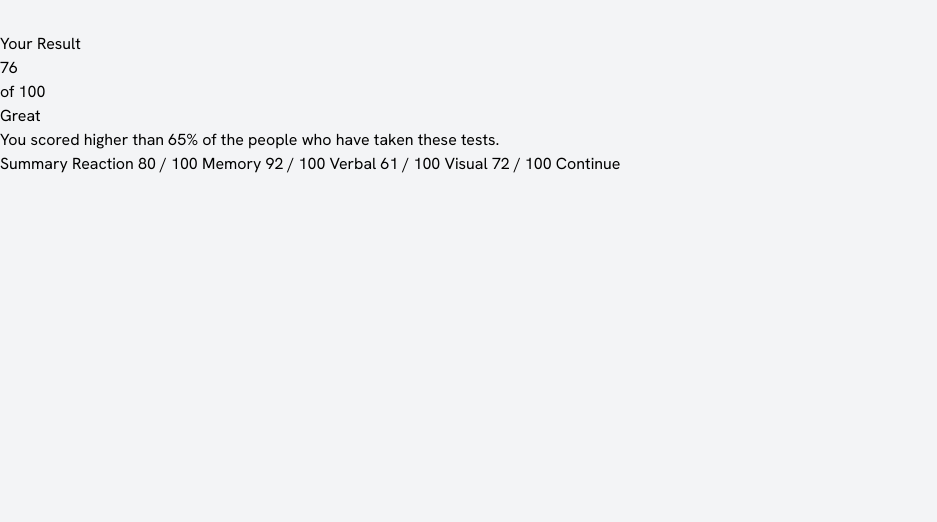
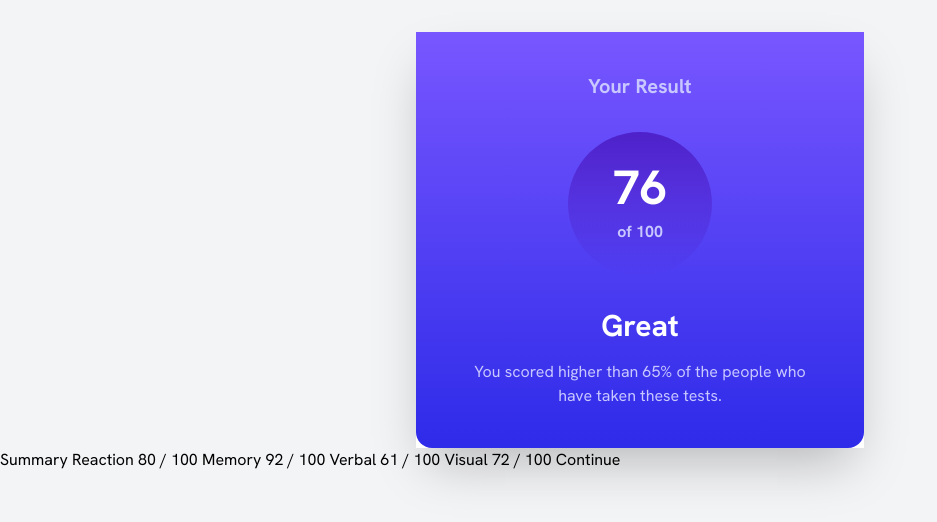
Before and after one commit to EdwinDev6/results-summary-component-tailwind, a website: page src/index.html in a window 1280 px wide. Shown: the whole page, without its empty margins (0-937 px from the left). Drawn offline with Linux system fonts and the light colour scheme.

Commit message:
style: upper part

```diff
--- a/src/index.html
+++ b/src/index.html
@@ -21,18 +21,24 @@
     />
   </head>
   <body class="font-haken bg-gray-100 py-8">
-    <section>
-      <article>
-        <p>Your Result</p>
-        <div>
-          <p>76</p>
-          <p>of 100</p>
+    <section class="w-[90%] max-w-md mx-auto bg-white shadow-2xl">
+      <article
+        class="bg-gradient-to-b from-light-slate-blue to-light-royal-blue rounded-b-2xl p-10 text-white text-center"
+      >
+        <p class="text-xl font-bold text-light-lavender">Your Result</p>
+
+        <div
+          class="w-36 aspect-square bg-gradient-to-b from-violet-blue to-persian-blue rounded-full mx-auto my-8 grid content-center"
+        >
+          <p class="text-5xl font-bold mb-2">76</p>
+          <p class="font-bold text-light-lavender">of 100</p>
         </div>
-        <h3>Great</h3>
-        <p> You scored higher than 65% of the people who have taken these tests.</p>
+        <h3 class="text-3xl mb-4 font-bold">Great</h3>
+        <p class="text-light-lavender">
+          You scored higher than 65% of the people who have taken these tests.
+        </p>
       </article>
     </section>
-
 
     Summary Reaction 80 / 100 Memory 92 / 100 Verbal 61 / 100 Visual 72 / 100
     Continue
--- a/tailwind.config.js
+++ b/tailwind.config.js
@@ -7,7 +7,7 @@ module.exports = {
         haken: ["Hanken Grotesk", "sans-serif"],
       },
       colors: {
-        "light-slate-blue ": "hsl(252, 100%, 67%)",
+        "light-slate-blue": "hsl(252, 100%, 67%)",
         "light-royal-blue": "hsl(241, 81%, 54%)",
         "violet-blue": "hsla(256, 72%, 46%, 1)",
         "persian-blue": "hsla(241, 72%, 46%, 0)",
```
Also changed, not shown: src/css/styles.css.
